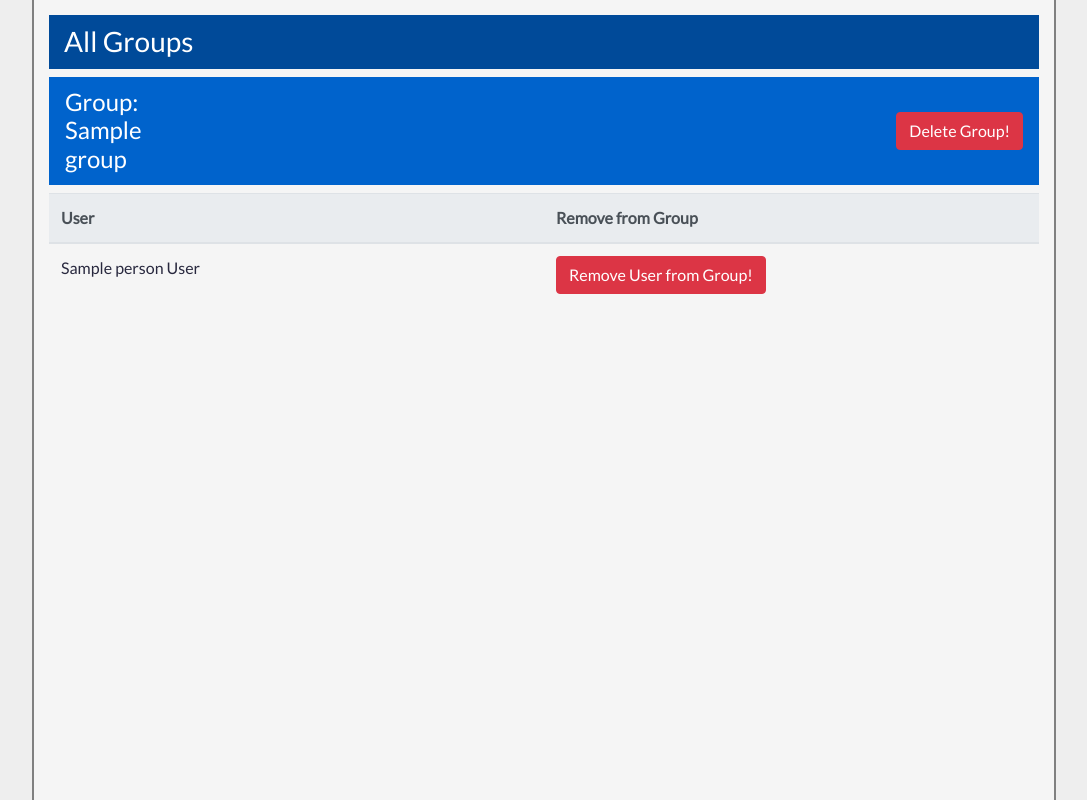
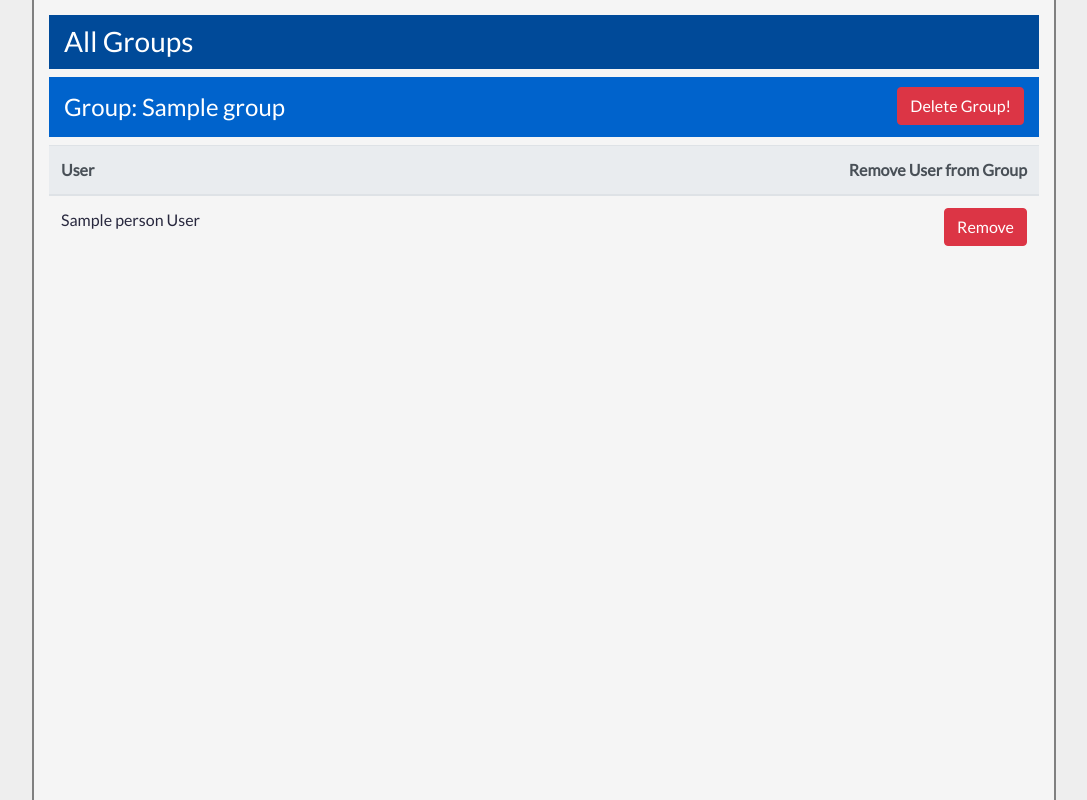
Before and after one commit to krzysztofkar/warsztat_indywidualny, a Django app: page /show_all_groups in a window 1280 px wide. Shown: the part 69-869 px from the top of the page, without its empty margins (96-1183 px from the left). Run offline with Django 3.2, Linux system fonts and the light colour scheme; tables that the repository leaves empty hold one stand-in row (values such as "Sample post"); some libraries are stand-ins or nearby versions.

Commit message:
addedd user.id

```diff
--- a/contacts/static/css/styles.css
+++ b/contacts/static/css/styles.css
@@ -88,3 +88,7 @@ table {
     text-align: right;
     width: 100%;
 }
+.pGroupsHeader {
+    display: inline;
+    line-height: 40px;
+}
--- a/contacts/templates/show_all_groups.html
+++ b/contacts/templates/show_all_groups.html
@@ -1,42 +1,41 @@
 {% include  "header.html" %}
 
 {% if msg %}
+    <h4 style="h4">{{ msg }}</h4>
+
 {% else %}
     <h3 class="h3 h3Colors">All Groups</h3>
 
     {% for gr in groups %}
-        <h4 class="h4 h4Colors">
-                    <Table>
-            <tr>
-                <td >Group: {{ gr.name }}</td>
-                <td class="tdAlignRight"><a href="/delete_group/{{ gr.id }}">
-                    <button class="btn btn-danger">Delete Group!</button>
-                </a></td>
-
-            </tr>
-        </Table>
-
-
+        <h4 class="h4 h4Colors" style="height: 60px">
+            <p class="pGroupsHeader">Group: {{ gr.name }}</p>
+            <a href="/delete_group/{{ gr.id }}" style="float: right">
+                <button class="btn btn-danger">Delete Group!</button>
+            </a>
         </h4>
+       {% if gr.person.all %}
         <table class="table">
             <tbody>
             <thead class="thead-light">
             <th scope="col">User</th>
-            <th scope="col">Remove from Group</th>
+            <th scope="col" style="text-align: right">Remove User from Group</th>
             </thead>
 
             {% for usr in gr.person.all %}
                 <tr>
-                <td>
-                    {{ usr.name }} {{ usr.surname }}</td>
+                    <td>
+                        {{ usr.name }} {{ usr.surname }}</td>
 
-            <td><a href="/delete_user_from_group/{{ gr.id }}">
-                <button class="btn btn-danger">Remove User from Group!</button>
-            </a></td>
-            </tr>
+                    <td class="tdAlignRight"><a href="/delete_user_from_group/{{ gr.id }}/{{ usr.id }}">
+                        <button class="btn btn-danger">Remove</button>
+                    </a></td>
+                </tr>
             {% endfor %}
             </tbody>
         </table>
+        {% else %}
+           <p>No users in this Group</p>
+        {% endif %}
     {% endfor %}
 
 {% endif %}
```
